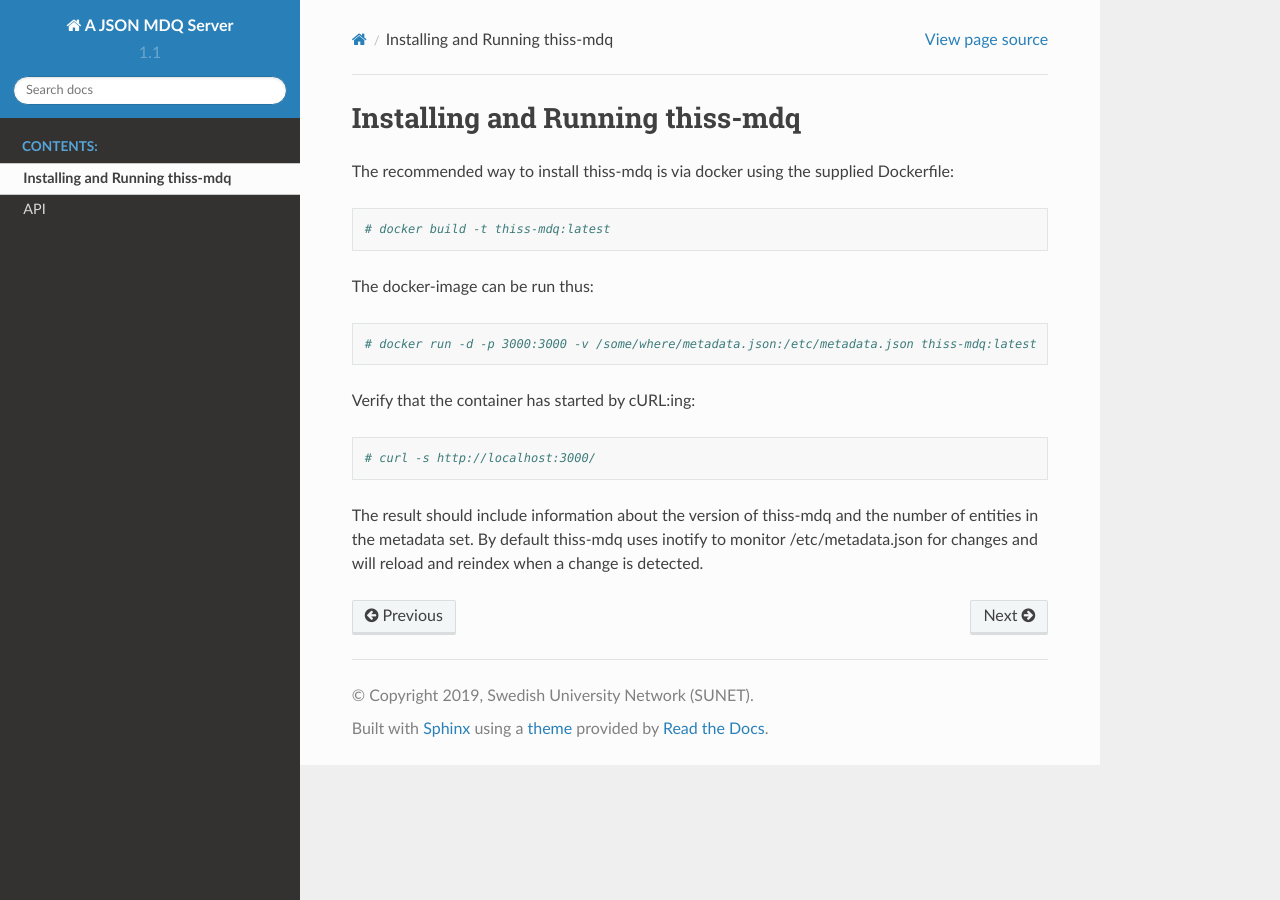
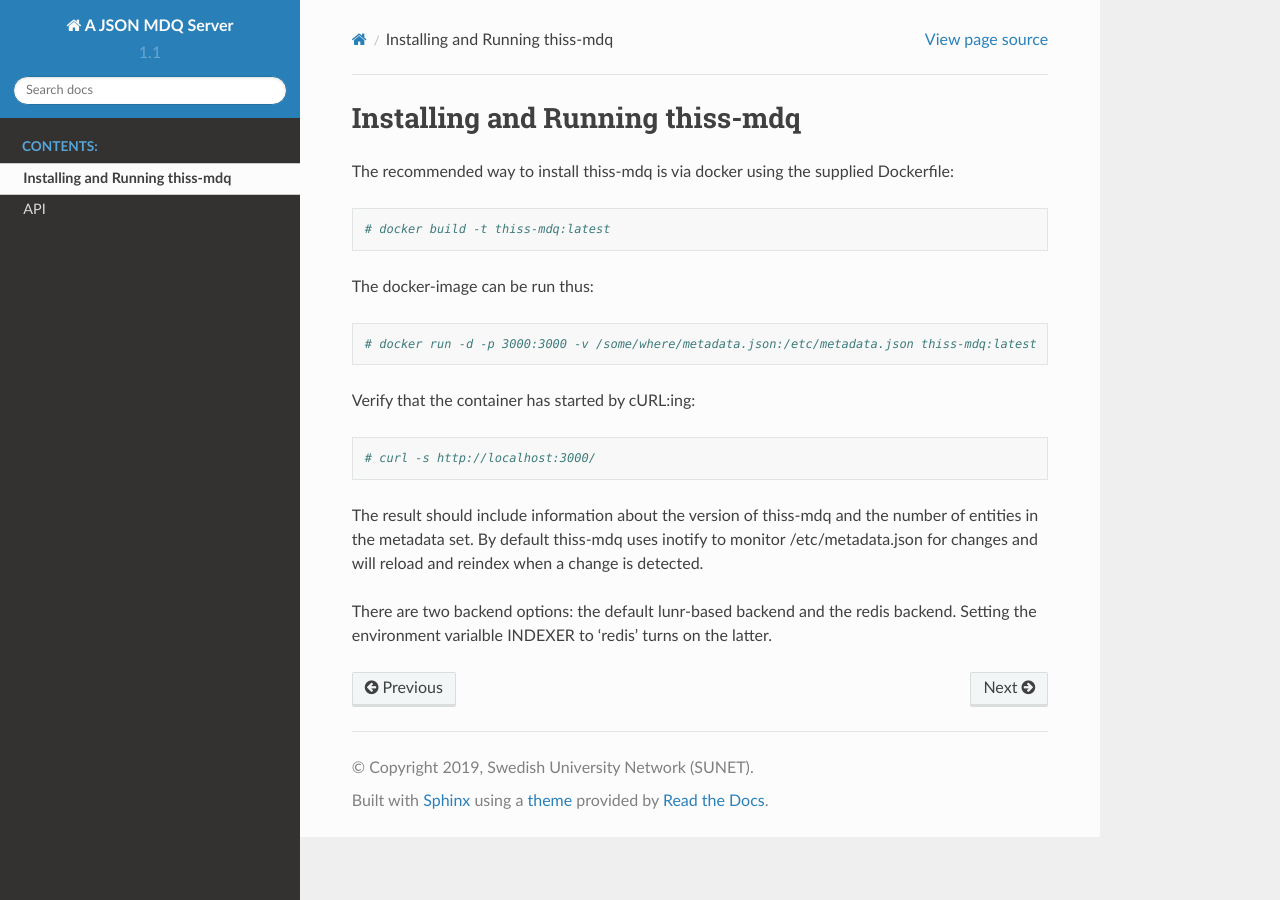
Before and after one commit to TheIdentitySelector/thiss-mdq, a Sphinx documentation site: the page built from docs/install.rst, in a window 1280 px wide. Built offline with Sphinx 7.4.7 and the Read the Docs theme 2.0.0, drawn with Linux system fonts in a browser that asks for light colours; pages that are not in the unit, such as notebooks, are missing from menus.

Commit message:
minimal doc for redis

```diff
--- a/docs/install.rst
+++ b/docs/install.rst
@@ -20,3 +20,5 @@
   # curl -s http://localhost:3000/
 
 The result should include information about the version of thiss-mdq and the number of entities in the metadata set. By default thiss-mdq uses inotify to monitor /etc/metadata.json for changes and will reload and reindex when a change is detected.
+
+There are two backend options: the default lunr-based backend and the redis backend. Setting the environment varialble INDEXER to 'redis' turns on the latter.
```
